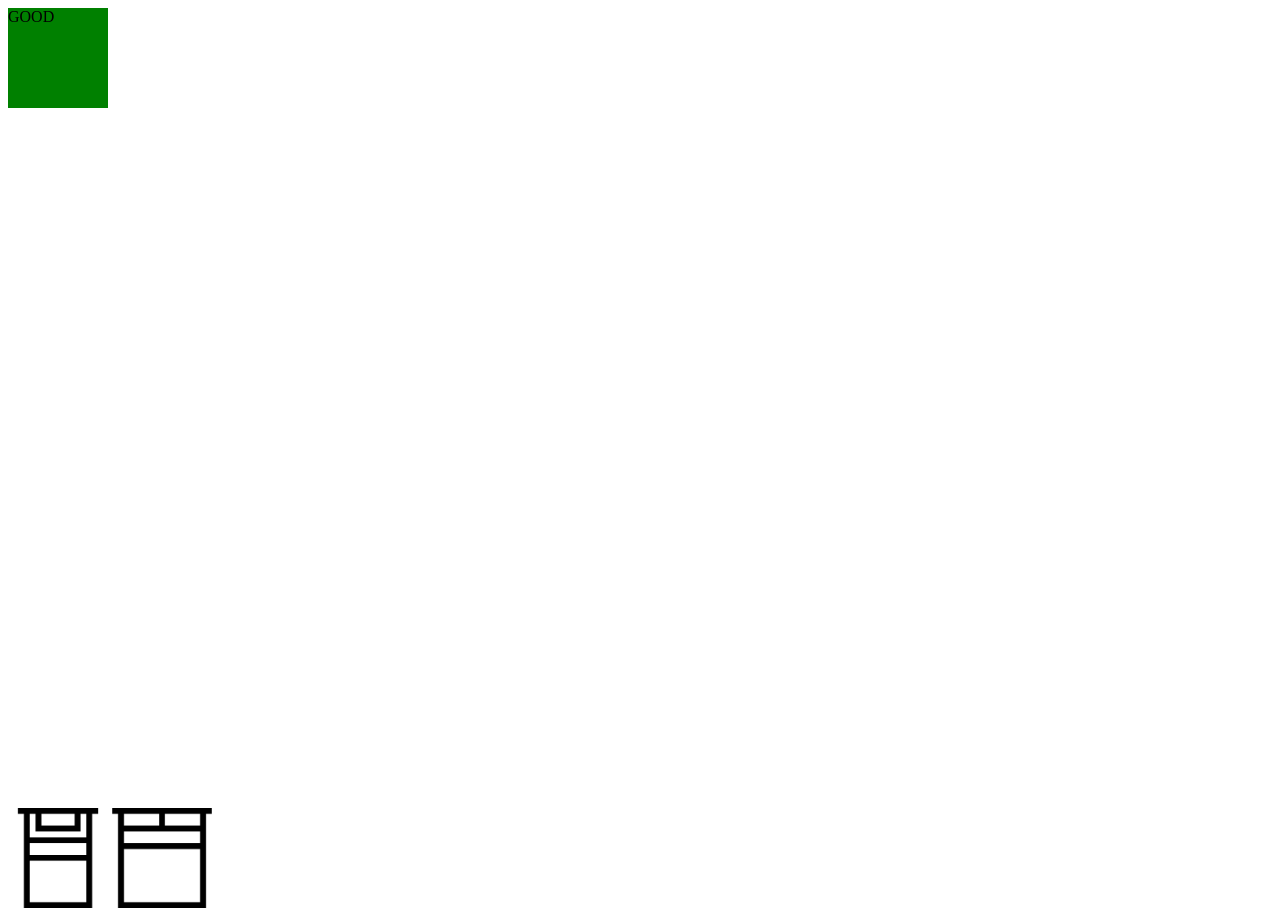
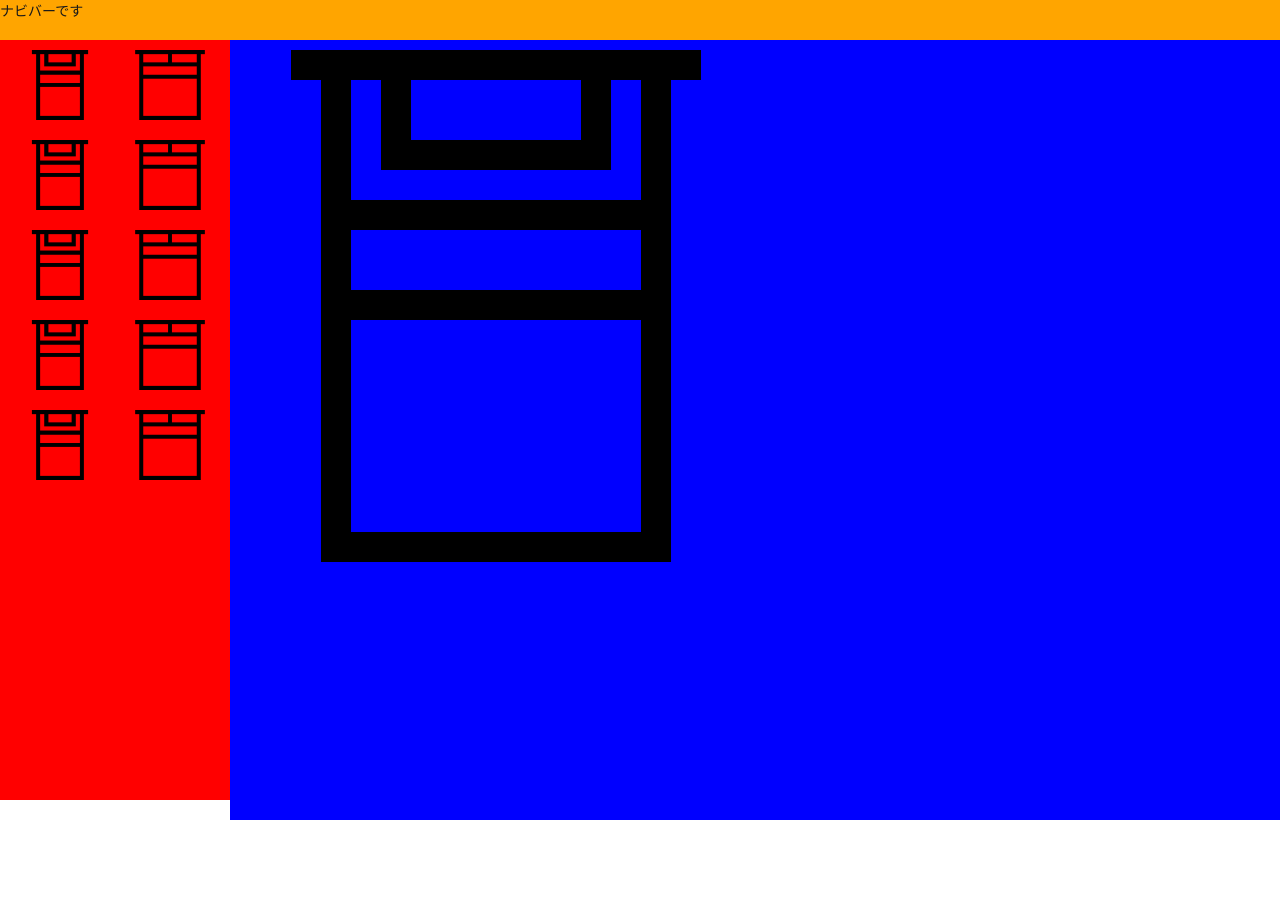
Before and after one commit to 14-kou-kimura-08/kaguoku, a website built with webpack: page index.html in a window 1280 px wide. After the commit the page ends 820 px from the top, so only its background shows below. Built offline with nearby package versions, Linux system fonts and the light colour scheme.

Commit message:
flex-box layout

```diff
--- /dev/null
+++ b/index.css
@@ -0,0 +1,58 @@
+html, body, h1, h2, h3, h4, h5, h6, ul, ol, dl, li, p {
+  font-size: 100%;
+  margin: 0;
+  padding: 0;
+}
+
+html, body {
+  height: 100%;
+}
+
+body {
+  font-size: 14px;
+  color: #191919;
+  background-color: #FFFFFF;
+}
+
+.header {
+  background-color: orange;
+  width: 100vw;
+  height: 40px;
+}
+
+.main {
+  display: flex;
+  height: calc(100vh - 40px);
+  min-height: 600px;
+}
+
+#buttons {
+  background-color: red;
+  display: flex;
+  flex-wrap: wrap;
+  justify-content: center;
+  align-content: flex-start;
+  width: 220px;
+  min-width: 220px;
+  padding: 0px 5px;
+  height: 100%;
+  text-align: center;
+}
+
+#buttons > img {
+  align-self: flex-start;
+  width: 70px;
+  height: 70px;
+  padding: 10px 20px;
+}
+
+#buttons > img:hover {
+  cursor: pointer;
+}
+
+#moveable {
+  background-color: blue;
+  padding: 10px;
+  width: calc(100vw - 240px);
+  height: 100%;
+}
--- a/index.html
+++ b/index.html
@@ -4,19 +4,28 @@
     <meta charset="UTF-8" />
     <meta name="viewport" content="width=device-width, initial-scale=1.0" />
     <title>Home</title>
+    <link rel="stylesheet" href="index.css">
   </head>
   <body>
-    <div id="moveable" style="width: 100vw; height: 100vh;">
-      <div style="width: 100px; height: 100px; background-color: orange; position: absolute;" class="square">
-        HELLO
+    <div class="header">
+      <p>ナビバーです</p>
+    </div>
+    <div class="main">
+      <div id="buttons">
+        <img src="./public/image/bed.png" alt="bed">
+        <img src="./public/image/double-bed.png" alt="double-bed">
+        <img src="./public/image/bed.png" alt="bed">
+        <img src="./public/image/double-bed.png" alt="double-bed">
+        <img src="./public/image/bed.png" alt="bed">
+        <img src="./public/image/double-bed.png" alt="double-bed">
+        <img src="./public/image/bed.png" alt="bed">
+        <img src="./public/image/double-bed.png" alt="double-bed">
+        <img src="./public/image/bed.png" alt="bed">
+        <img src="./public/image/double-bed.png" alt="double-bed">
       </div>
-      <div style="width: 100px; height: 100px; background-color: green; position: absolute;" class="square">
-        GOOD
+      <div id="moveable">
+        <img src="./public/image/bed.png" alt="">
       </div>
-    </div>
-    <div id="button">
-      <img src="./public/image/bed.png" alt="bed" style="width: 100px; height: 100px;">
-      <img src="./public/image/double-bed.png" alt="bed" style="width: 100px; height: 100px;">
     </div>
     <script src="./public/js/bundle.js"></script>
   </body>
--- a/index.js
+++ b/index.js
@@ -51,7 +51,7 @@ document.getElementById('moveable').addEventListener('click', (event) => {
   }
 });
 
-document.getElementById('button').addEventListener('click', (event) => {
+document.getElementById('buttons').addEventListener('click', (event) => {
   if (event.target.src) {
     let image = document.createElement('img');
     image.src = event.target.src;
```
Also changed, not shown: public/js/bundle.js.
